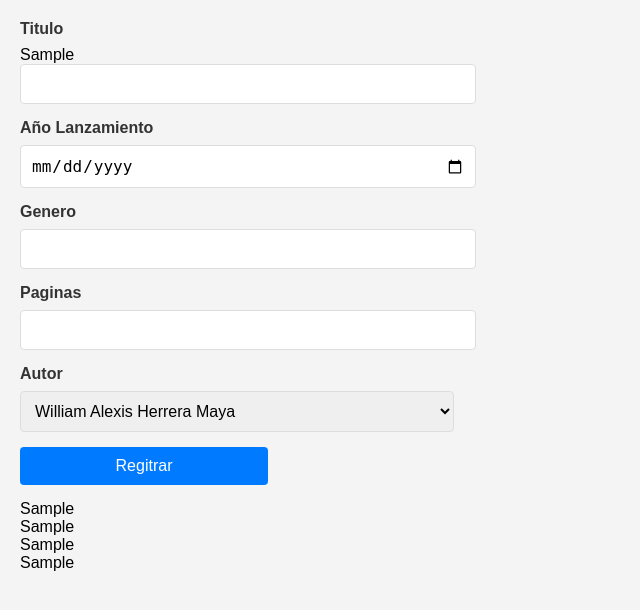
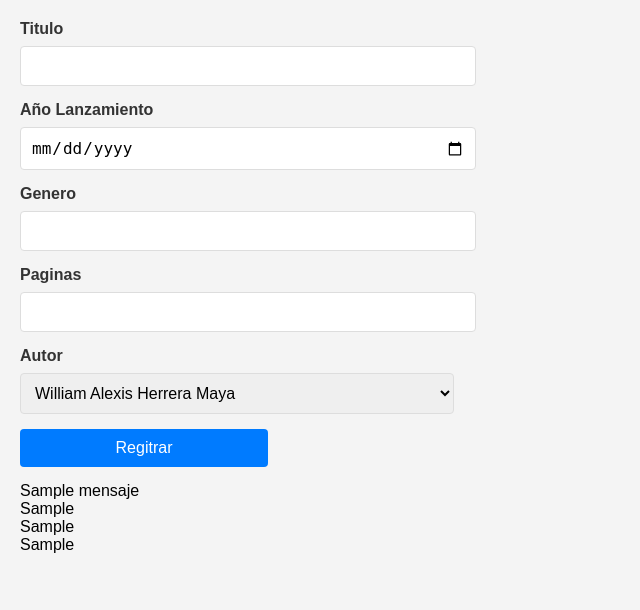
Before and after one commit to TheChrow/practicas, a Django app: template libreria_prueba/libreriaApp/templates/libreriaApp/libros.html in a window 1280 px wide. Shown: the part 54-664 px from the top of the page, without its empty margins (0-640 px from the left). Run offline with Django 5.2, Linux system fonts and the light colour scheme; data comes from the database, SQL or seed files in the repository; both versions use the stored data as it was after the commit; the template is opened without the code that fills it: values that come from a table or form of the project are taken from there, most other values are stand-ins (such as "Sample title", 1, 10 or a date in 2020).

Commit message:
Pruebas finalizadas

```diff
--- a/libreria_prueba/libreriaApp/templates/libreriaApp/libros.html
+++ b/libreria_prueba/libreriaApp/templates/libreriaApp/libros.html
@@ -13,9 +13,6 @@
     <form action="{% url 'registrarLibro' %}" method="POST">
     {% csrf_token %}
     <label for="titulo">Titulo</label>
-    {% if mensaje2 %}
-    <div role="alert">{{mensaje2}}</div>
-    {% endif %}
     <input type="text" name="titulo" id="titulo">
     <label for="ano">Año Lanzamiento</label>
     <input type="date" name="ano" id="ano">
@@ -31,8 +28,8 @@
     </select>
     <button type="submit">Regitrar</button>
     </form>
-    {% if mensaje1 %}
-    <div role="alert">{{mensaje1}}</div>
+    {% if mensaje %}
+    <div role="alert">{{mensaje}}</div>
     {% endif %}
 
     {% if mensaje2 %}
--- a/libreria_prueba/libreriaApp/views.py
+++ b/libreria_prueba/libreriaApp/views.py
@@ -18,8 +18,6 @@ def libros(self):
 def autores(self):
 
     return render(self, 'libreriaApp/autores.html')
-
-
 
 def registrarLibro(request):
     if request.method == 'POST':
```
Also changed, not shown: libreria_prueba/db.sqlite3.
